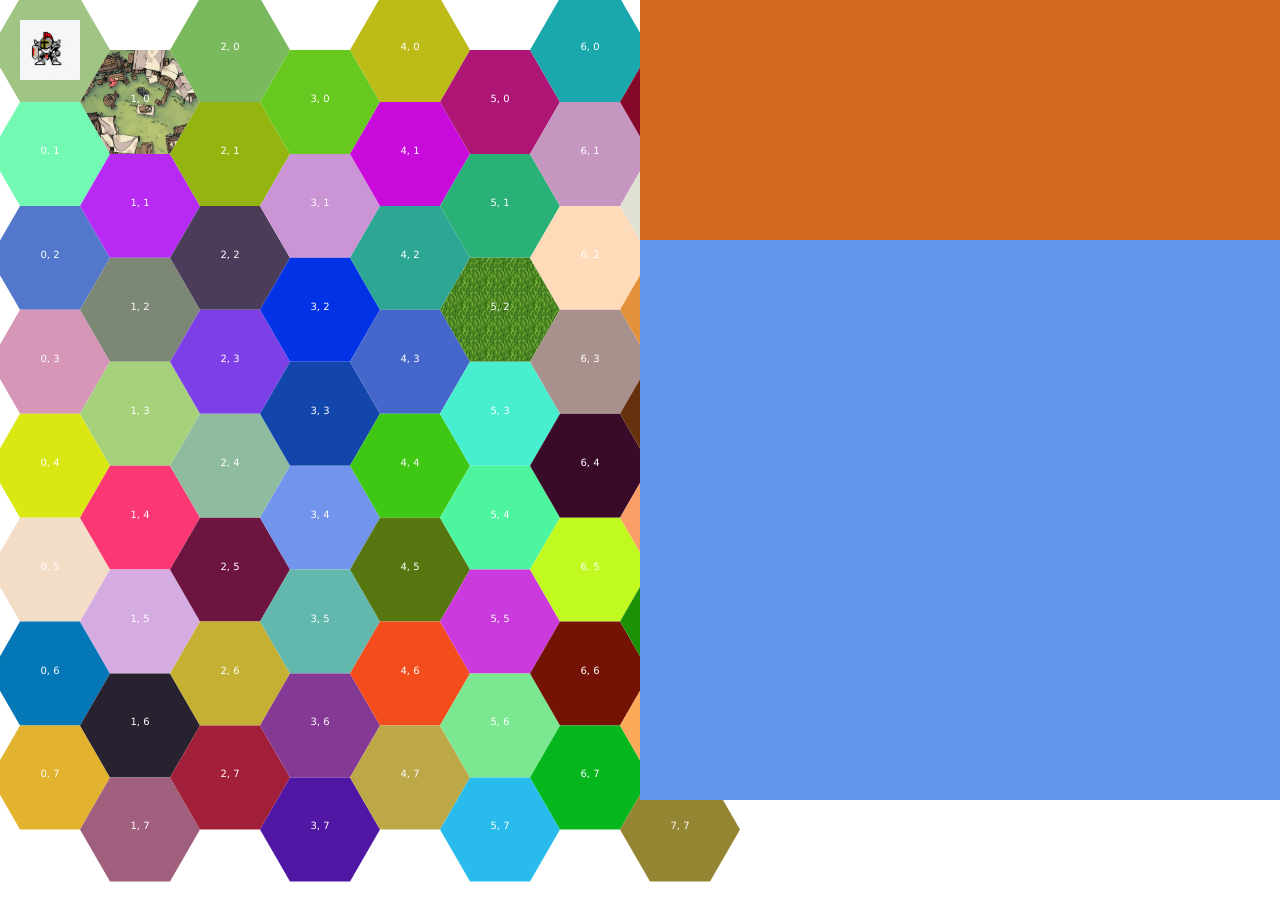
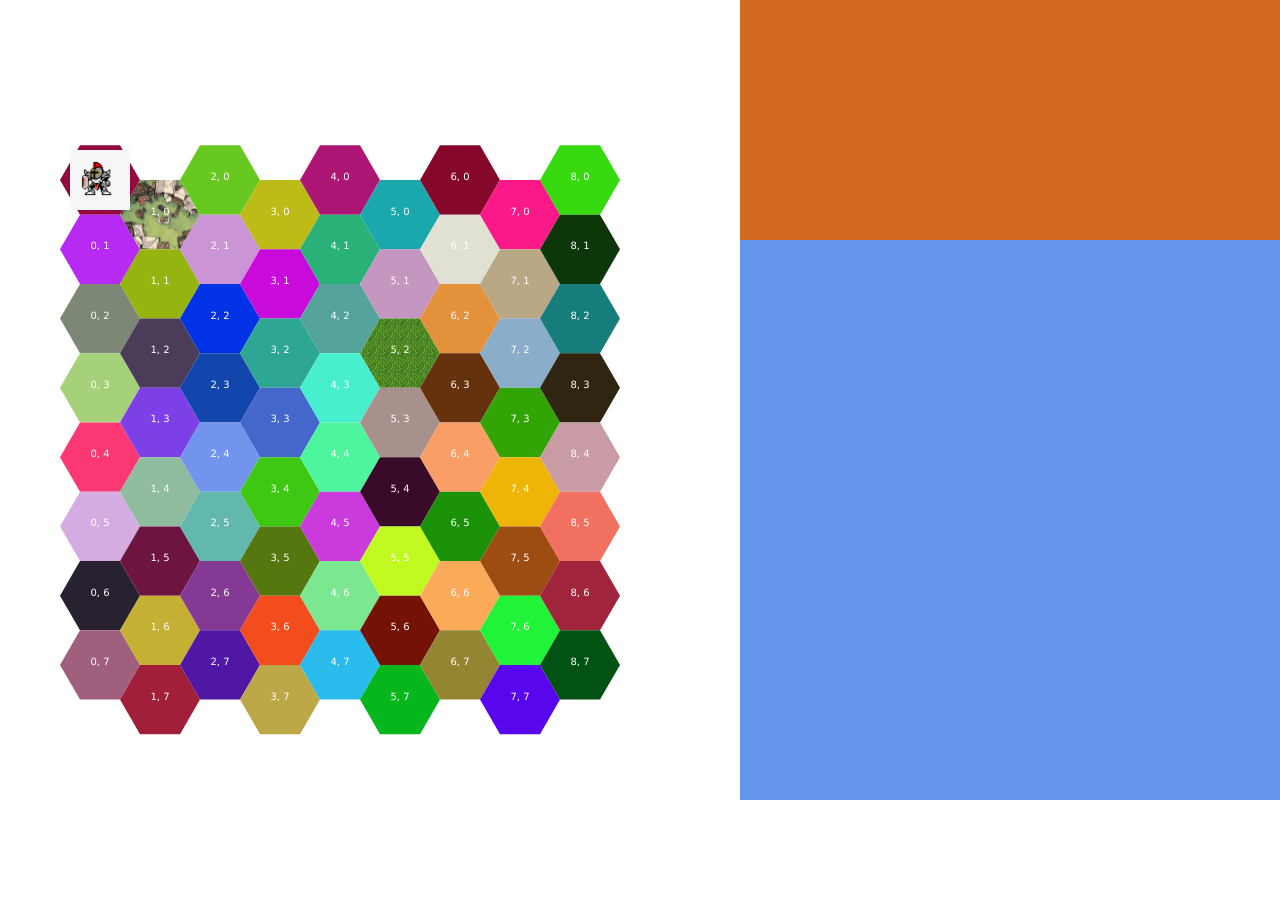
Before and after one commit to DrTyr/JeuxHexagone, a React (Create React App) app: page / in a window 1280 px wide. Shown: the top 920 px of the page. After the commit the page ends 850 px from the top, so only its background shows below. Built offline with nearby package versions, Linux system fonts and the light colour scheme.

Commit message:
(WIP) Add automatic resizing grid f(screen size)

```diff
--- a/src/App.css
+++ b/src/App.css
@@ -56,7 +56,7 @@ body {
   width: 50%;
   height: 100%;
   /* background-color: brown; */
-  margin: 0;
+  margin: 50px;
   display: grid;
   place-items: center;
 }
--- a/src/App.jsx
+++ b/src/App.jsx
@@ -28,6 +28,9 @@ export function App() {
     grid.hexagons[0][0].coordCenter,
   );
   const [isPushedDown, setIsPushedDown] = useState(false);
+
+  let windowWidth = window.innerWidth;
+  let windowHeight = window.innerHeight;
 
   // let grid = generateEntireGrid();
   // let hexagonCoordForSvg = getHexagonCoordPointInString(grid, 0, 0);
@@ -295,8 +298,8 @@ export function App() {
     <div className="mainDivFullScreen">
       <div className="subLeft-hexagonGrig">
         <svg
-          width={grid.hexagonSize * 2 * grid.numberColumn}
-          height={grid.hexagonSize * 2 * grid.numberRow}
+          width={grid.hexagonSize * 2 * grid.numberRow}
+          height={grid.hexagonSize * 2 * grid.numberColumn}
         >
           {DisplayGridWithSvg()}
           {displayCaracter()}
--- a/src/HexagonGridCalculator.jsx
+++ b/src/HexagonGridCalculator.jsx
@@ -4,9 +4,15 @@ import { getRandomColor } from "./library";
 const PI = Math.PI;
 const cos = Math.cos;
 const sin = Math.sin;
-const hexagonSizes = 60;
+//get height and width of the browser
+let windowWidth = window.innerWidth;
+let windowHeight = window.innerHeight;
+// !!!!!! row and column are inverted, to expend the grid width add one more Row
 const numberColumn = 8;
-const numberRow = 8;
+const numberRow = 9;
+//const hexagonSizes = 60;
+//Calculate hexagon size depending on browser window size
+let hexagonSizes = windowWidth / numberColumn / 2 / 2;
 const xFirstHesagonCenter = 50;
 const yFirstHesagonCenter = 50;
 
```
